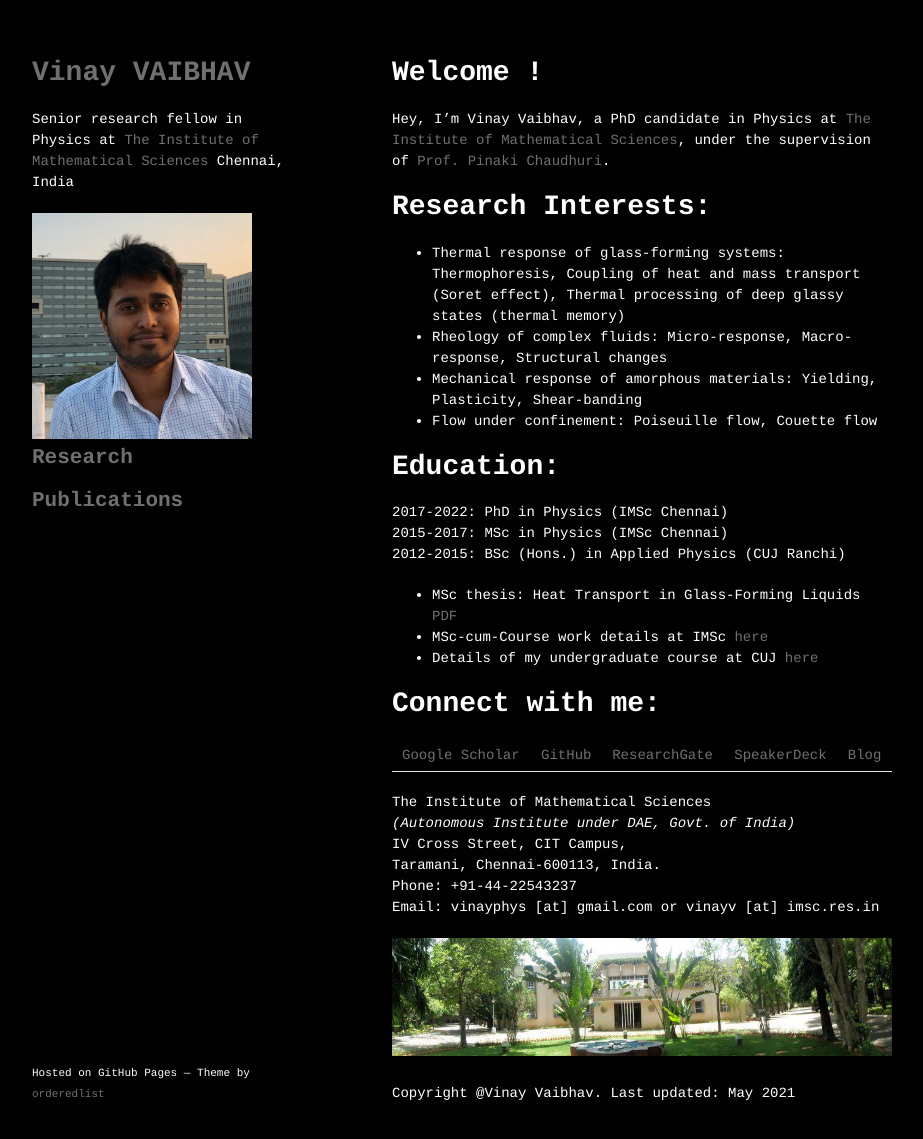
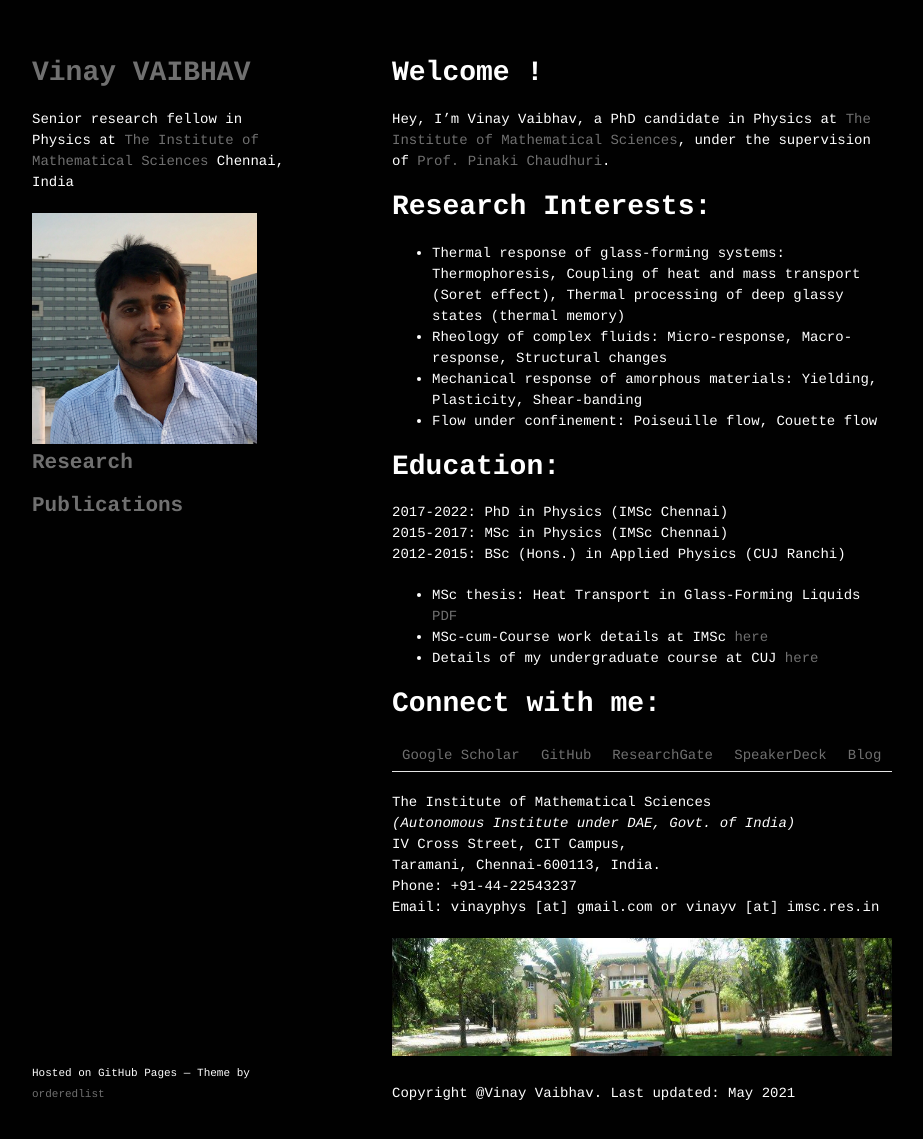
Before and after one commit to vinayphys/vinayphys.github.io, a Jekyll site: the page built from index.md, in a window 1280 px wide and 1174 px high. Shown: the top 1139 px of the window, without its empty margins (178-1101 px from the left). Built offline with Jekyll 4.4.1, drawn with Linux system fonts in a browser that asks for light colours; our own code applies the rules of GitHub Pages for plain Markdown files; a script that is not in the unit is left out.

Commit message:
Update default.html

```diff
--- a/_layouts/default.html
+++ b/_layouts/default.html
@@ -21,7 +21,7 @@
 
         <p>{{ site.description | default: site.github.project_tagline }}</p>
 
-       <img src="images/photo_profile.jpg" width="220"/>
+       <img src="images/photo_profile.jpg" width="225"/>
 
         <h2><a href="{{ "/Research" | absolute_url}}">Research</a></h2>
         <h2><a href="{{ "/Publications" | absolute_url}}">Publications</a></h2>
```
